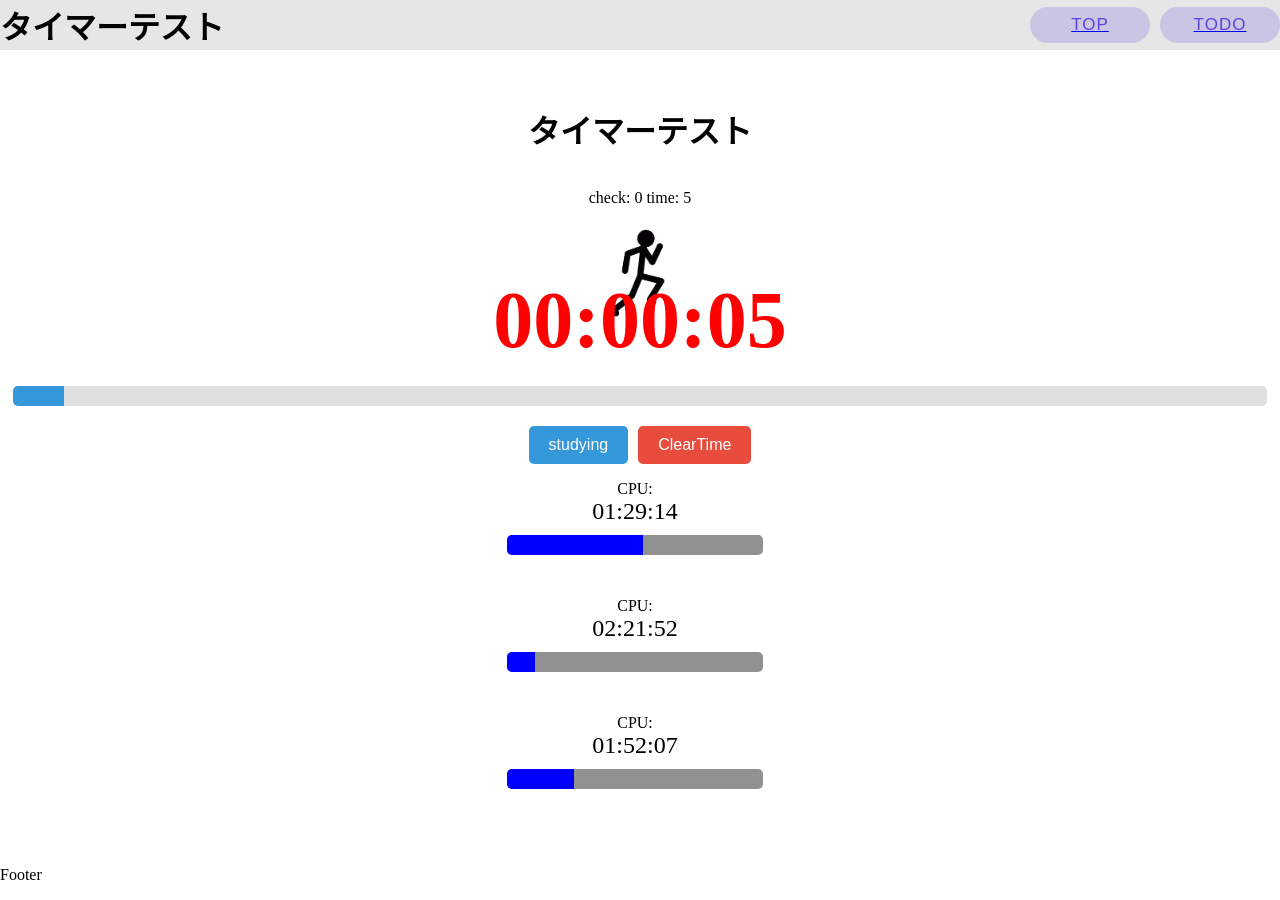
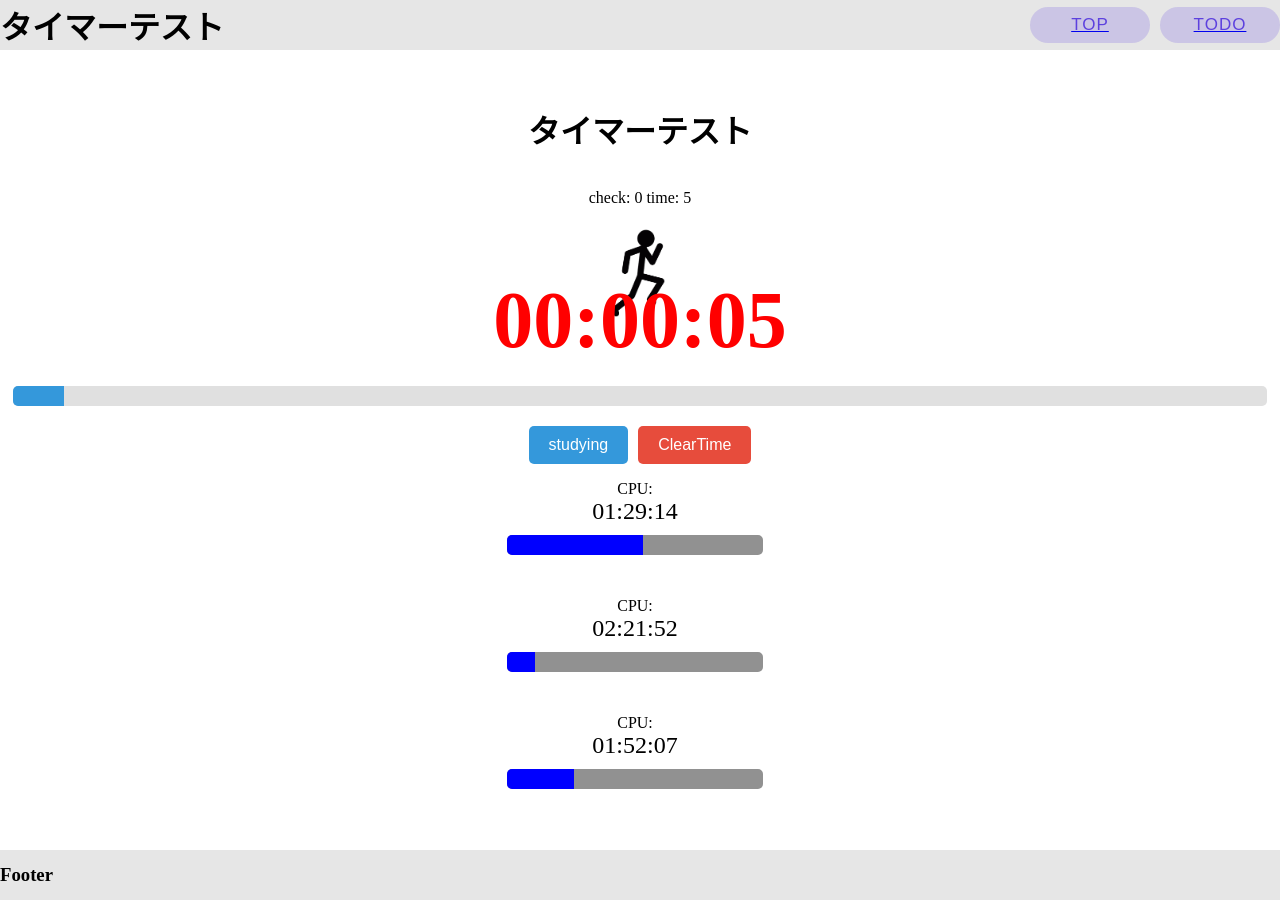
Before and after one commit to 2k2e2n/Clockshare_Vue, a Nuxt app: page / in a window 1280 px wide. Built offline with nearby package versions, Linux system fonts and the light colour scheme.

Commit message:
add footer CSS

```diff
--- a/layouts/default.vue
+++ b/layouts/default.vue
@@ -24,8 +24,13 @@ import '@/assets/default.css'; // ここを追加
     </div>
   </div>
 </header>
-  <nuxt />
-  <p>Footer</p>
+
+  <nuxt/>  <!-- メインページのレンダリング-->
+
+  <footer class="header">
+    <h3>Footer</h3>
+  </footer>
+
 </div>
 </template>
 
@@ -46,14 +51,11 @@ import '@/assets/default.css'; // ここを追加
   justify-content: flex-end;
 }
 .header-btn {
-
   display: flex;
   gap: 10px;
   text-align: center;
 
 }
-
-
 
 .button {
   display: flex;
@@ -85,4 +87,12 @@ import '@/assets/default.css'; // ここを追加
   animation: spin 2s linear infinite;
 }
 
+.footer {
+  margin: 50px;
+  display: block;
+  align-items: center;
+  background-color: #e6e6e6;
+  height: 50px;
+  justify-content: space-between;
+}
 </style>
```
